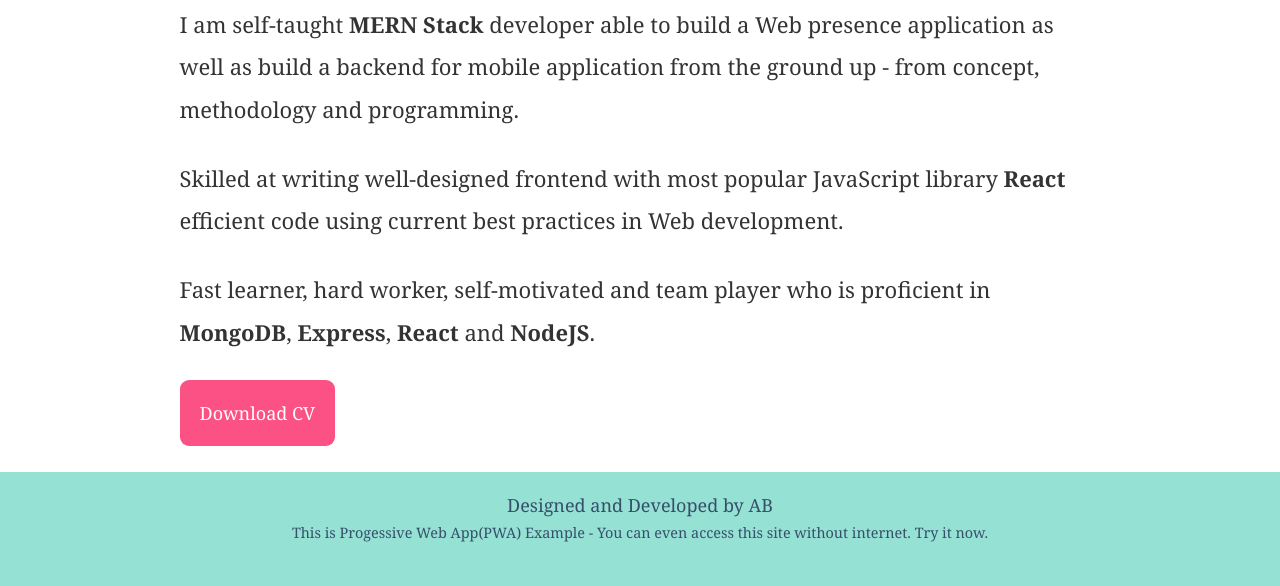
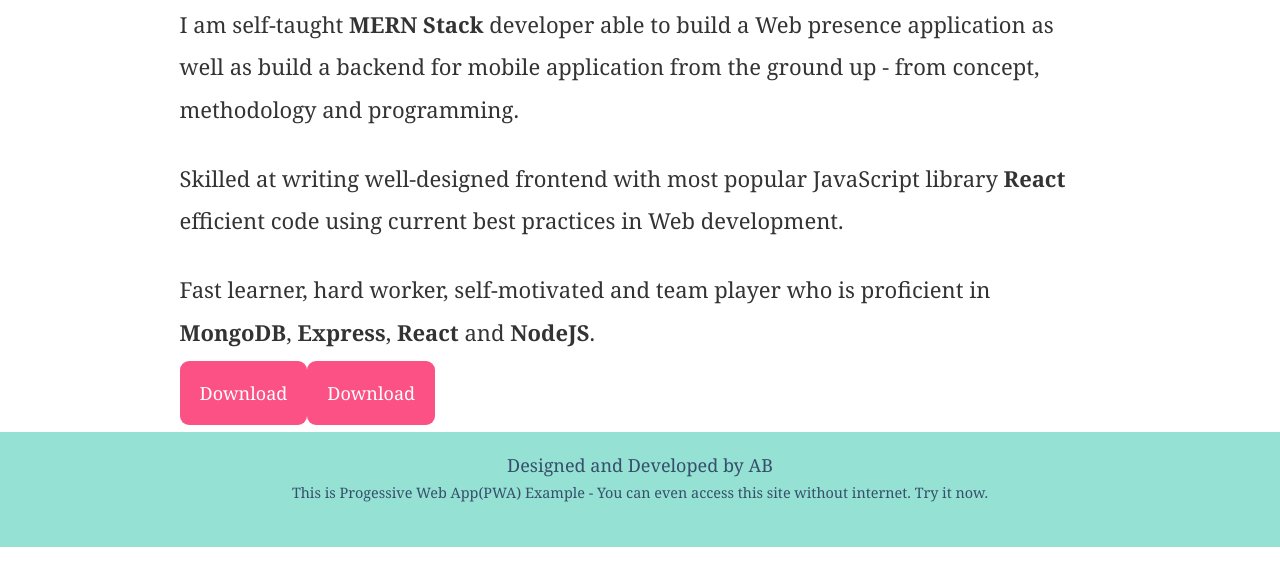
Before and after one commit to akshayboddhul/portfolio-gatsby, a Gatsby site: page / in a window 1280 px wide. Shown: the part 240-826 px from the top of the page. After the commit the page ends 800 px from the top, so only its background shows below. Built offline with nearby package versions, Linux system fonts and the light colour scheme; Gatsby itself is replaced by a stand-in of ours.

Commit message:
Resume added to folder

```diff
--- a/src/pages/blog.js
+++ b/src/pages/blog.js
@@ -1,7 +1,5 @@
 import React from 'react'
-
 import Layout from '../components/layout'
-import { Link } from 'gatsby'
 
 const BlogPage = () => (
   <Layout>
--- a/src/pages/index.js
+++ b/src/pages/index.js
@@ -23,8 +23,12 @@ const IndexPage = () => (
           <b>NodeJS</b>.
         </p>
       </div>
-
-      <button className="btn-download">Download CV</button>
+      <a href="../resume/akshayboddhul.pdf" className="btn-download">
+        Download
+      </a>
+      <a href="/resume/akshayboddhul.pdf" className="btn-download">
+        Download
+      </a>
     </div>
   </Layout>
 )
```
Also changed, not shown: 1 other file.
